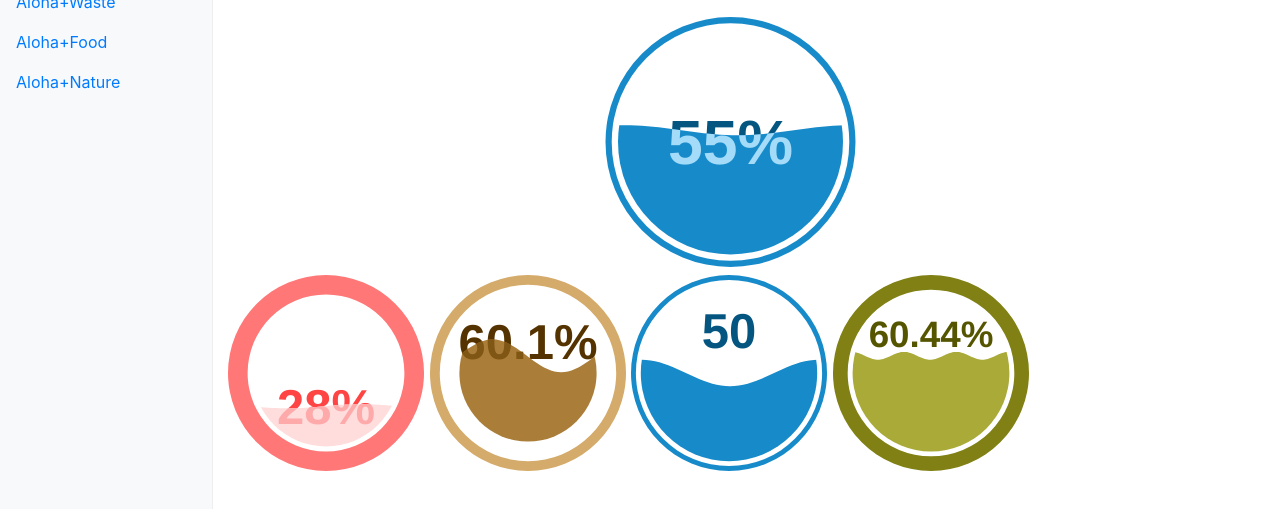
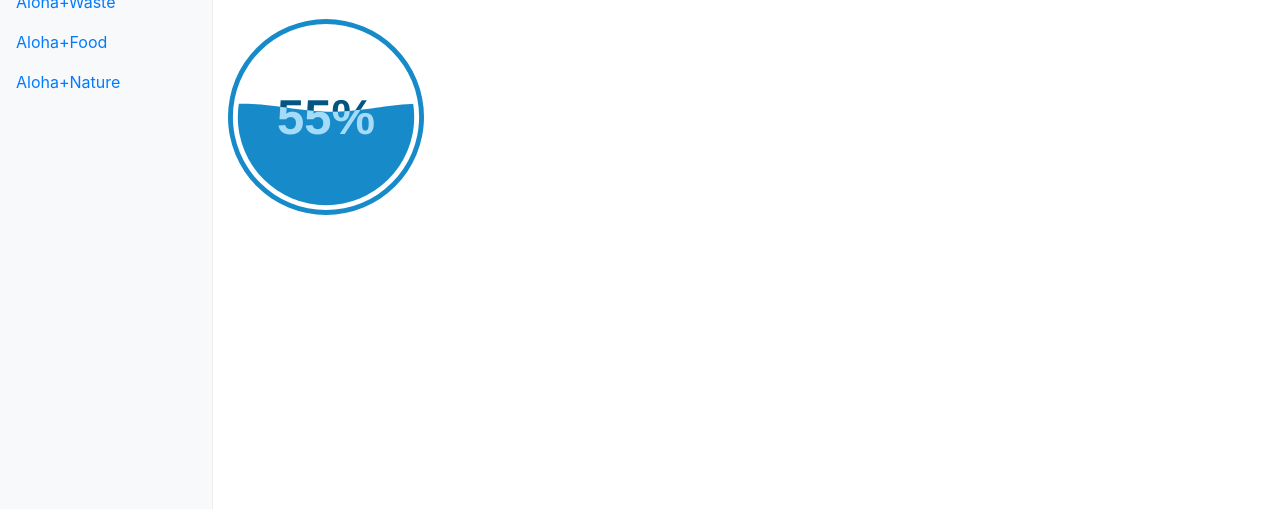
Before and after one commit to HACC17/Visualizers, a website: page HACC-AP/analytics.html in a window 1280 px wide. Shown: the part 129-638 px from the top of the page. Drawn offline with nearby package versions, Linux system fonts and the light colour scheme.

Commit message:
Analytics

```diff
--- a/HACC-AP/analytics.html
+++ b/HACC-AP/analytics.html
@@ -73,14 +73,14 @@
 
         <main class="col-sm-9 ml-sm-auto col-md-10 pt-3" role="main">
           <h1>Dashboard</h1>
-			<svg id="fillgauge1" width="97%" height="250" onclick="gauge1.update(NewValue());"></svg>
+		<!-- 	<svg id="fillgauge1" width="97%" height="250" onclick="gauge1.update(NewValue());"></svg> -->
 			<svg id="fillgauge2" width="19%" height="200" onclick="gauge2.update(NewValue());"></svg>
-			<svg id="fillgauge3" width="19%" height="200" onclick="gauge3.update(NewValue());"></svg>
+<!-- 			<svg id="fillgauge3" width="19%" height="200" onclick="gauge3.update(NewValue());"></svg>
 			<svg id="fillgauge4" width="19%" height="200" onclick="gauge4.update(NewValue());"></svg>
 			<svg id="fillgauge5" width="19%" height="200" onclick="gauge5.update(NewValue());"></svg>
-			<!-- <svg id="fillgauge6" width="19%" height="200" onclick="gauge6.update(NewValue());"></svg> -->
+			<svg id="fillgauge6" width="19%" height="200" onclick="gauge6.update(NewValue());"></svg> -->
 			<script language="JavaScript">
-				var gauge1 = loadLiquidFillGauge("fillgauge1", 55);
+				var gauge2 = loadLiquidFillGauge("fillgauge2", 55);
 				var config1 = liquidFillGaugeDefaultSettings();
 				config1.circleColor = "#FF7777";
 				config1.textColor = "#FF4444";
@@ -89,61 +89,61 @@
 				config1.circleThickness = 0.2;
 				config1.textVertPosition = 0.2;
 				config1.waveAnimateTime = 1000;
-				var gauge2= loadLiquidFillGauge("fillgauge2", 28, config1);
-				var config2 = liquidFillGaugeDefaultSettings();
-				config2.circleColor = "#D4AB6A";
-				config2.textColor = "#553300";
-				config2.waveTextColor = "#805615";
-				config2.waveColor = "#AA7D39";
-				config2.circleThickness = 0.1;
-				config2.circleFillGap = 0.2;
-				config2.textVertPosition = 0.8;
-				config2.waveAnimateTime = 2000;
-				config2.waveHeight = 0.3;
-				config2.waveCount = 1;
-				var gauge3 = loadLiquidFillGauge("fillgauge3", 60.1, config2);
-				var config3 = liquidFillGaugeDefaultSettings();
-				config3.textVertPosition = 0.8;
-				config3.waveAnimateTime = 5000;
-				config3.waveHeight = 0.15;
-				config3.waveAnimate = false;
-				config3.waveOffset = 0.25;
-				config3.valueCountUp = false;
-				config3.displayPercent = false;
-				var gauge4 = loadLiquidFillGauge("fillgauge4", 50, config3);
-				var config4 = liquidFillGaugeDefaultSettings();
-				config4.circleThickness = 0.15;
-				config4.circleColor = "#808015";
-				config4.textColor = "#555500";
-				config4.waveTextColor = "#FFFFAA";
-				config4.waveColor = "#AAAA39";
-				config4.textVertPosition = 0.8;
-				config4.waveAnimateTime = 1000;
-				config4.waveHeight = 0.05;
-				config4.waveAnimate = true;
-				config4.waveRise = false;
-				config4.waveHeightScaling = false;
-				config4.waveOffset = 0.25;
-				config4.textSize = 0.75;
-				config4.waveCount = 3;
-				var gauge5 = loadLiquidFillGauge("fillgauge5", 60.44, config4);
-				var config5 = liquidFillGaugeDefaultSettings();
-				config5.circleThickness = 0.4;
-				config5.circleColor = "#6DA398";
-				config5.textColor = "#0E5144";
-				config5.waveTextColor = "#6DA398";
-				config5.waveColor = "#246D5F";
-				config5.textVertPosition = 0.52;
-				config5.waveAnimateTime = 5000;
-				config5.waveHeight = 0;
-				config5.waveAnimate = false;
-				config5.waveCount = 2;
-				config5.waveOffset = 0.25;
-				config5.textSize = 1.2;
-				config5.minValue = 30;
-				config5.maxValue = 150
-				config5.displayPercent = false;
-				var gauge6 = loadLiquidFillGauge("fillgauge6", 120, config5);
+				<!-- var gauge2= loadLiquidFillGauge("fillgauge2", 28, config1); -->
+				<!-- var config2 = liquidFillGaugeDefaultSettings(); -->
+				<!-- config2.circleColor = "#D4AB6A"; -->
+				<!-- config2.textColor = "#553300"; -->
+				<!-- config2.waveTextColor = "#805615"; -->
+				<!-- config2.waveColor = "#AA7D39"; -->
+				<!-- config2.circleThickness = 0.1; -->
+				<!-- config2.circleFillGap = 0.2; -->
+				<!-- config2.textVertPosition = 0.8; -->
+				<!-- config2.waveAnimateTime = 2000; -->
+				<!-- config2.waveHeight = 0.3; -->
+				<!-- config2.waveCount = 1; -->
+				<!-- var gauge3 = loadLiquidFillGauge("fillgauge3", 60.1, config2); -->
+				<!-- var config3 = liquidFillGaugeDefaultSettings(); -->
+				<!-- config3.textVertPosition = 0.8; -->
+				<!-- config3.waveAnimateTime = 5000; -->
+				<!-- config3.waveHeight = 0.15; -->
+				<!-- config3.waveAnimate = false; -->
+				<!-- config3.waveOffset = 0.25; -->
+				<!-- config3.valueCountUp = false; -->
+				<!-- config3.displayPercent = false; -->
+				<!-- var gauge4 = loadLiquidFillGauge("fillgauge4", 50, config3); -->
+				<!-- var config4 = liquidFillGaugeDefaultSettings(); -->
+				<!-- config4.circleThickness = 0.15; -->
+				<!-- config4.circleColor = "#808015"; -->
+				<!-- config4.textColor = "#555500"; -->
+				<!-- config4.waveTextColor = "#FFFFAA"; -->
+				<!-- config4.waveColor = "#AAAA39"; -->
+				<!-- config4.textVertPosition = 0.8; -->
+				<!-- config4.waveAnimateTime = 1000; -->
+				<!-- config4.waveHeight = 0.05; -->
+				<!-- config4.waveAnimate = true; -->
+				<!-- config4.waveRise = false; -->
+				<!-- config4.waveHeightScaling = false; -->
+				<!-- config4.waveOffset = 0.25; -->
+				<!-- config4.textSize = 0.75; -->
+				<!-- config4.waveCount = 3; -->
+				<!-- var gauge5 = loadLiquidFillGauge("fillgauge5", 60.44, config4); -->
+				<!-- var config5 = liquidFillGaugeDefaultSettings(); -->
+				<!-- config5.circleThickness = 0.4; -->
+				<!-- config5.circleColor = "#6DA398"; -->
+				<!-- config5.textColor = "#0E5144"; -->
+				<!-- config5.waveTextColor = "#6DA398"; -->
+				<!-- config5.waveColor = "#246D5F"; -->
+				<!-- config5.textVertPosition = 0.52; -->
+				<!-- config5.waveAnimateTime = 5000; -->
+				<!-- config5.waveHeight = 0; -->
+				<!-- config5.waveAnimate = false; -->
+				<!-- config5.waveCount = 2; -->
+				<!-- config5.waveOffset = 0.25; -->
+				<!-- config5.textSize = 1.2; -->
+				<!-- config5.minValue = 30; -->
+				<!-- config5.maxValue = 150 -->
+				<!-- config5.displayPercent = false; -->
+				<!-- var gauge6 = loadLiquidFillGauge("fillgauge6", 120, config5); -->
 
 				function NewValue(){
 					if(Math.random() > .5){
```
